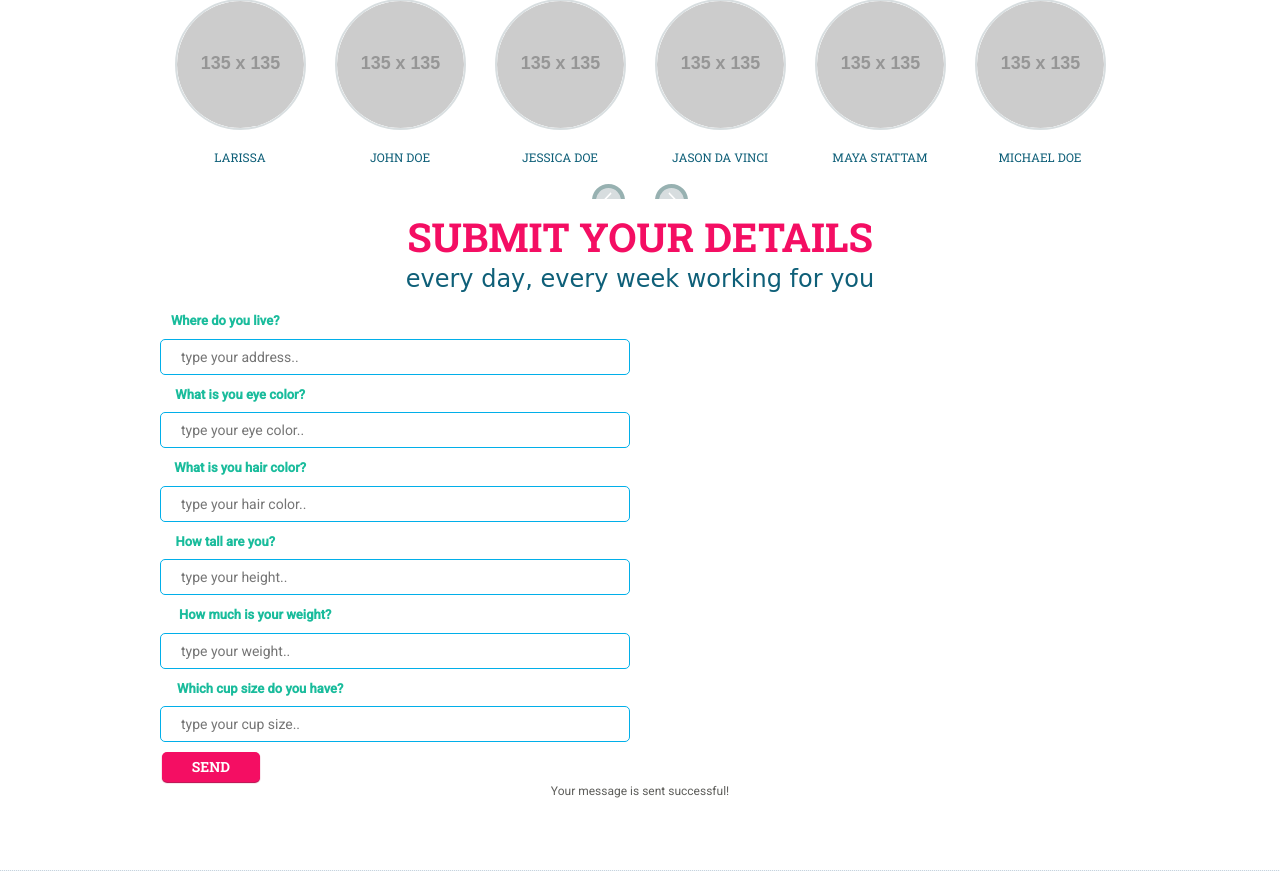
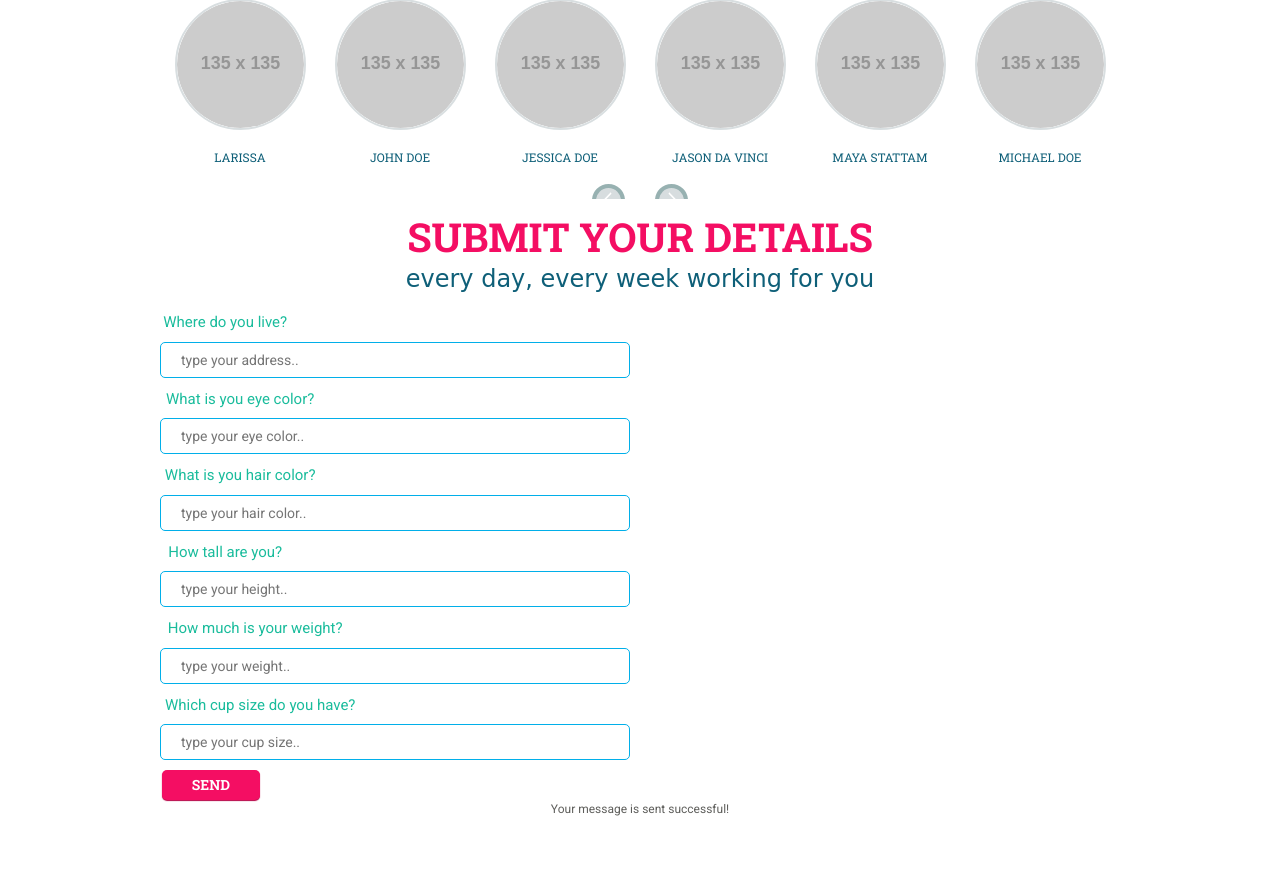
Before and after one commit to saifmohamedo/saifmohamedo.github.io, a PHP site: page / in a window 1280 px wide. Shown: the part 815-1686 px from the top of the page. Run offline with PHP 8.4, Linux system fonts and the light colour scheme; grey boxes labelled with a size stand in for pictures from a placeholder-image service; some libraries are stand-ins or nearby versions; some web fonts are replaced.

Commit message:
Update style.css

```diff
--- a/css/style.css
+++ b/css/style.css
@@ -10,38 +10,38 @@
 -------------------------------------------------------------------------------------- */
 
 .label1{
-  font-weight: bold;
-  font-size:13px ;
+
+  font-size:15px ;
   margin-right: 340px;
   color: #1abc9c;
 }
 .label2{
-  font-weight: bold;
-  font-size:13px ;
+
+  font-size:15px ;
   margin-right: 310px;
   color: #1abc9c;
 }
 .label3{
-  font-weight: bold;
-  font-size:13px;
+
+  font-size:15px;
   margin-right: 310px;
   color: #1abc9c;
 }
 .label4{
-  font-weight: bold;
-  font-size:13px;
+
+  font-size:15px;
   margin-right: 340px;
   color: #1abc9c;
 }
 .label5{
-  font-weight: bold;
-  font-size:13px;
+
+  font-size:15px;
   margin-right: 280px;
   color: #1abc9c;
 }
 .label6{
-  font-weight: bold;
-  font-size:13px;
+
+  font-size:15px;
   margin-right: 270px;
   color: #1abc9c;
 }
```
